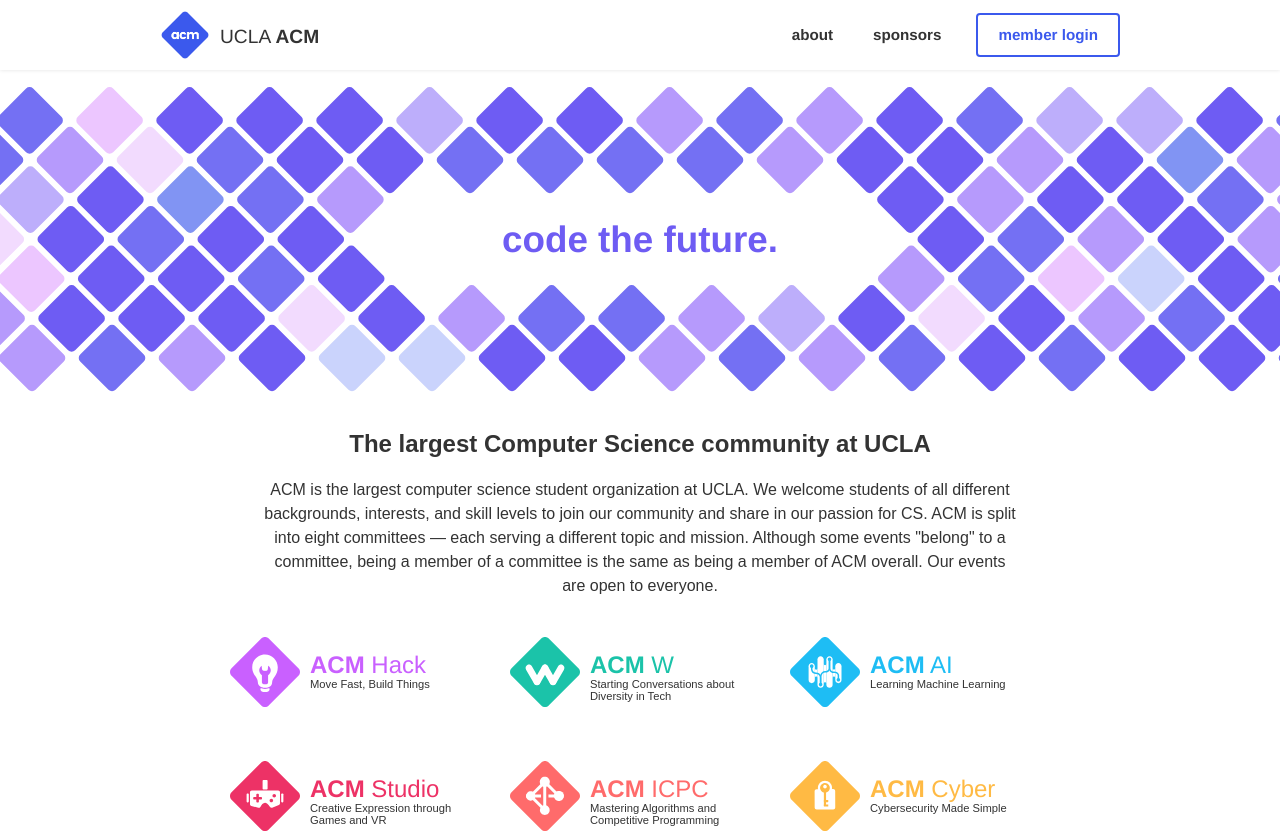
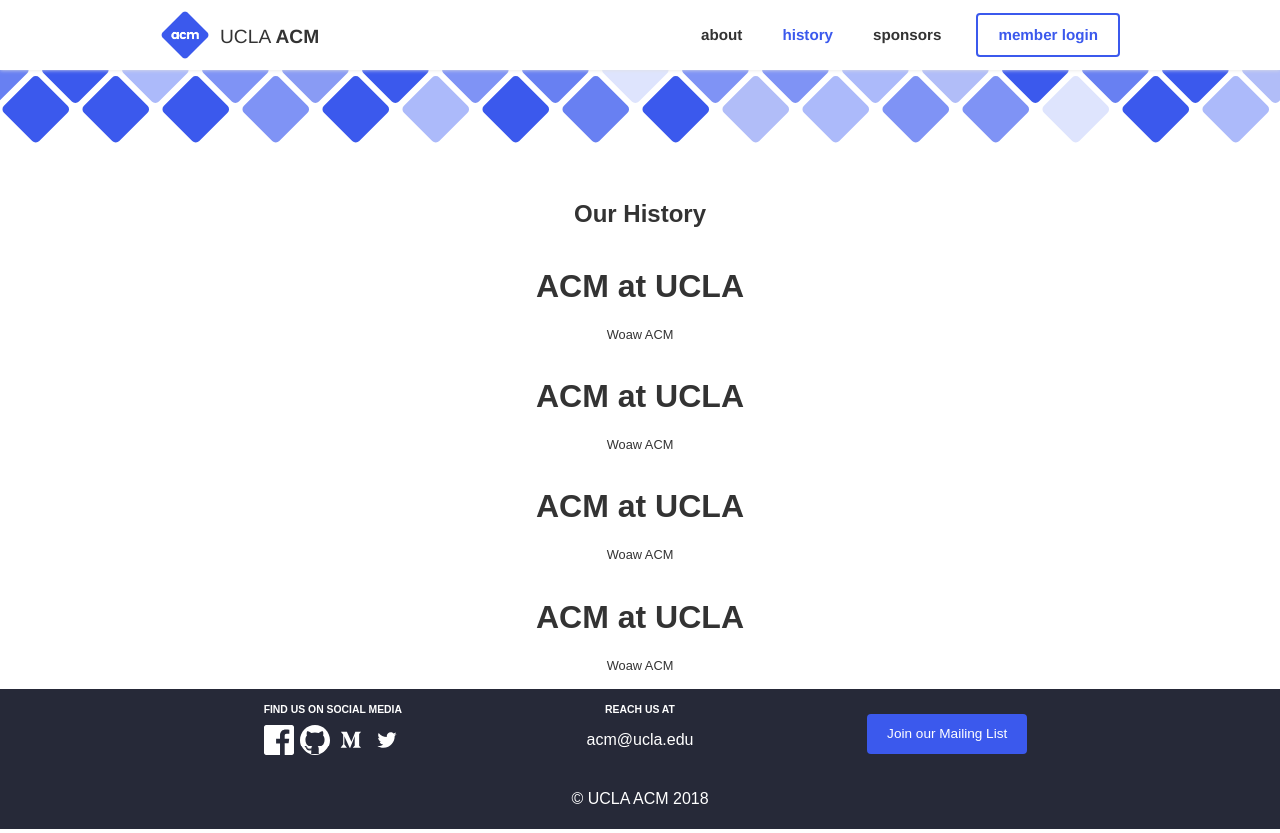
Before and after one commit to uclaacm/website, a React app: page /history in a window 1280 px wide. Before the commit this address led to /. Shown: the top 833 px of the page. Built offline with nearby package versions, Linux system fonts and the light colour scheme; the HTML template or start-up script is replaced by a standard one.

Commit message:
history page

```diff
--- /dev/null
+++ b/src/components/History/index.jsx
@@ -0,0 +1,28 @@
+import React from 'react';
+import Config from 'config';
+
+import Navbar from 'components/Navbar';
+import Button from 'components/Button';
+import Footer from 'components/Footer';
+import Banner from 'components/Banner';
+
+export default class History extends React.Component {
+	render() {
+		return (
+			<div className="history-page">
+				<Navbar />
+				<Banner decorative />
+				<div className="content-section center">
+					<h2>Our History</h2>
+					{Config.history.map(history =>
+						<div className="history-container">
+							<h1>{history.name}</h1>
+							<p>{history.tagline}</p>
+						</div>
+					)}
+				</div>
+				<Footer />
+			</div>
+		);
+	}
+}
--- a/src/components/Navbar/index.jsx
+++ b/src/components/Navbar/index.jsx
@@ -39,6 +39,7 @@ export default class Navbar extends React.Component {
 						<ul className="nav-items">
 							<NavLink to="/about"><li>About</li></NavLink>
 							{ /* <NavLink to="/events"><li>Events</li></NavLink> */ }
+							<NavLink to="/history"><li>History</li></NavLink>
 							<NavLink to="/sponsors"><li>Sponsors</li></NavLink>
 							<a href="https://members.uclaacm.com"><li className="button">Member Login</li></a>
 						</ul>
@@ -56,6 +57,7 @@ export default class Navbar extends React.Component {
 							<ul className="nav-items">
 								<NavLink to="/about"><li>About</li></NavLink>
 								<NavLink to="/events"><li>Events</li></NavLink>
+								<NavLink to="/history"><li>History</li></NavLink>
 								{ /* <NavLink to="/events"><li>Events</li></NavLink> */ }
 								<a href="https://members.uclaacm.com"><li className="button">Member Login</li></a>
 							</ul>
--- /dev/null
+++ b/src/config/history.jsx
@@ -0,0 +1,18 @@
+export default [
+	{
+		name: 'ACM at UCLA',
+		tagline: 'Woaw ACM',
+	},
+	{
+		name: 'ACM at UCLA',
+		tagline: 'Woaw ACM',
+	},
+	{
+		name: 'ACM at UCLA',
+		tagline: 'Woaw ACM',
+	},
+	{
+		name: 'ACM at UCLA',
+		tagline: 'Woaw ACM',
+	}
+]
--- a/src/config/index.jsx
+++ b/src/config/index.jsx
@@ -2,10 +2,12 @@ import Committees from './committees';
 import Carousal from './carousal';
 import Sponsors from './sponsors';
 import Officers from './officers';
+import History from './history';
 
 export default {
 	committees: Committees,
 	carousal: Carousal,
 	sponsors: Sponsors,
 	officers: Officers,
+	history: History,
 };
--- /dev/null
+++ b/src/containers/history.jsx
@@ -0,0 +1,9 @@
+import React from 'react';
+
+import HistoryComponent from 'components/History';
+
+export default class History extends React.Component {
+	render() {
+		return <HistoryComponent />;
+	}
+}
--- a/src/main.jsx
+++ b/src/main.jsx
@@ -12,6 +12,7 @@ import {render} from 'react-dom';
 import Home from 'containers/home';
 import About from 'containers/about';
 import Sponsors from 'containers/sponsors';
+import History from 'containers/history';
 
 // hack for convenience
 Number.prototype.map = function(fn) {
@@ -32,6 +33,7 @@ class App extends React.Component {
 							<Route exact path="/about" component={About}/>
 							<Route exact path="/events" component={Home}/>
 							<Route exact path="/sponsors" component={Sponsors}/>
+							<Route exact path="/history" component={History}/>
 							<Redirect to="/"/>
 						</Switch>
 					</div>
```
